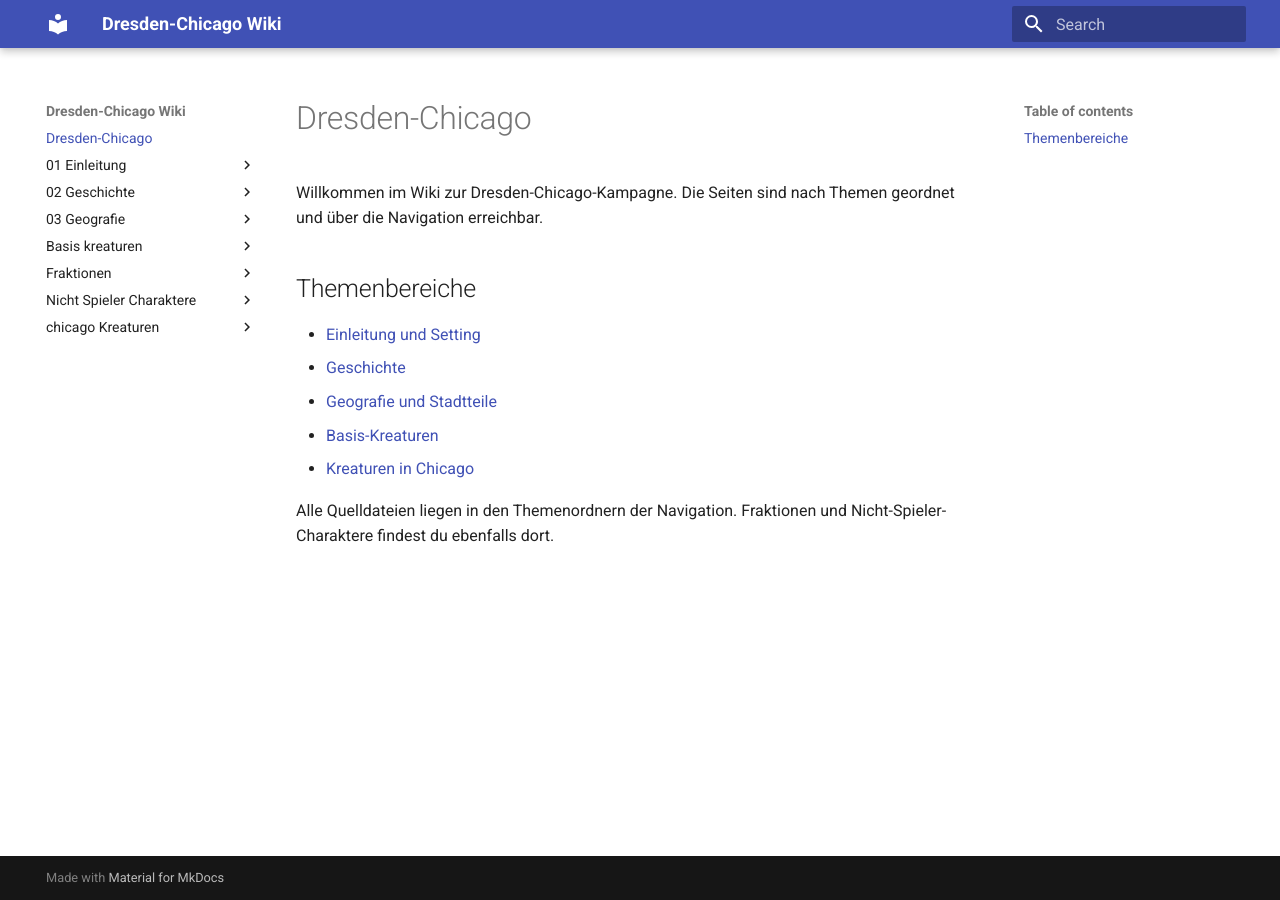
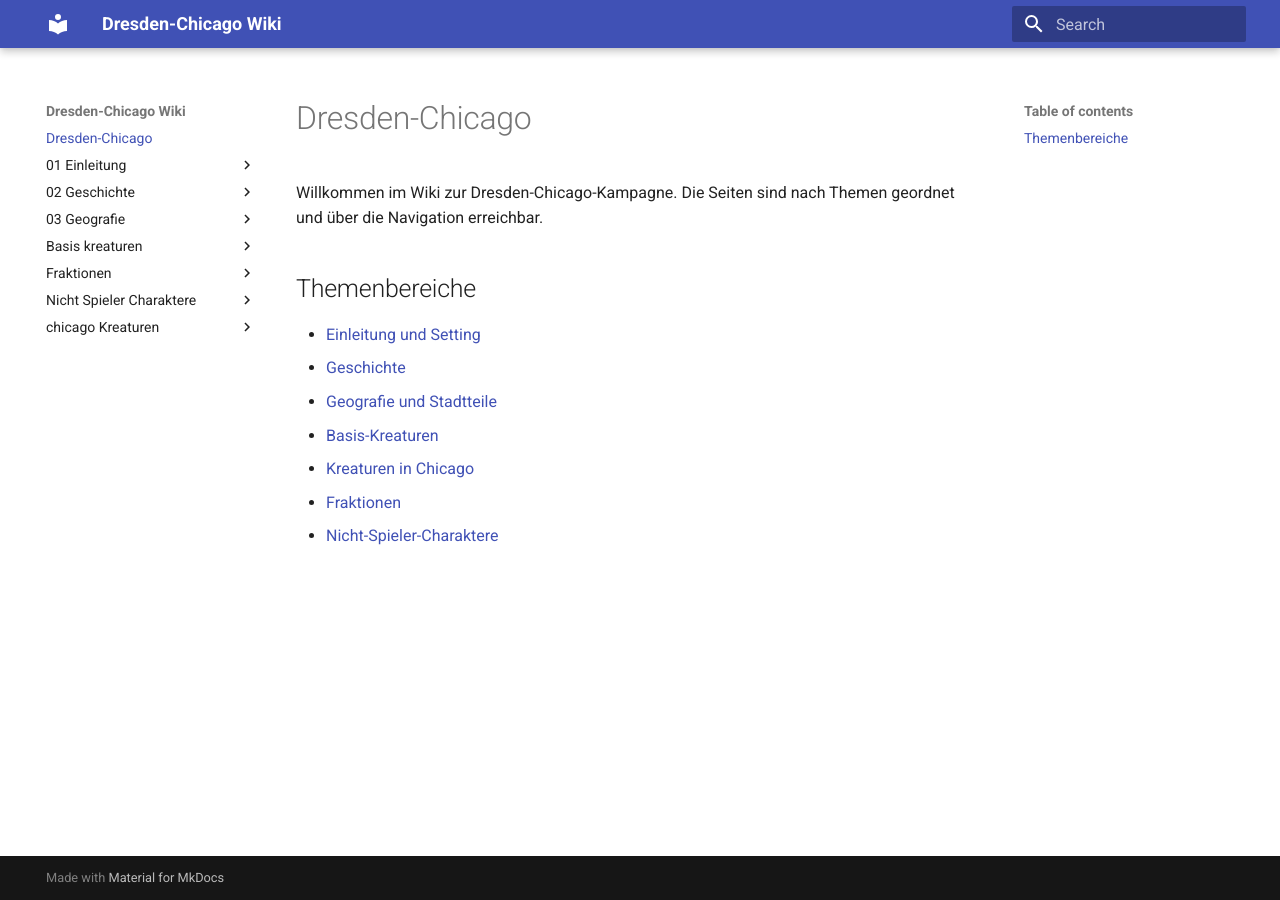
Before and after one commit to Davdcore/dresden-chicago, an MkDocs documentation site: the page built from docs/index.md, in a window 1280 px wide. Built offline with MkDocs 1.6.1 and Material for MkDocs 9.7.7, drawn with Linux system fonts in a browser that asks for light colours.

Commit message:
Save uncommitted changes

```diff
--- a/docs/index.md
+++ b/docs/index.md
@@ -5,11 +5,10 @@ geordnet und über die Navigation erreichbar.
 
 ## Themenbereiche
 
-- [Einleitung und Setting](01-Einleitung/Chicago.md)
-- [Geschichte](02-Geschichte/Chicago/blues.md)
-- [Geografie und Stadtteile](03-Geografie/Chicago-Stadtteile/README.md)
-- [Basis-Kreaturen](Basis-kreaturen/Akephali.md)
-- [Kreaturen in Chicago](chicago-Kreaturen/Fae-Übersicht.md)
-
-Alle Quelldateien liegen in den Themenordnern der Navigation. Fraktionen und
-Nicht-Spieler-Charaktere findest du ebenfalls dort.
+- [Einleitung und Setting](01-Einleitung/README.md)
+- [Geschichte](02-Geschichte/README.md)
+- [Geografie und Stadtteile](03-Geografie/README.md)
+- [Basis-Kreaturen](Basis-kreaturen/README.md)
+- [Kreaturen in Chicago](chicago-Kreaturen/README.md)
+- [Fraktionen](Fraktionen/README.md)
+- [Nicht-Spieler-Charaktere](Nicht-Spieler-Charaktere/README.md)
```
Also changed, not shown: docs/01-Einleitung/README.md (added, +3 -0 lines), docs/02-Geschichte/README.md (added, +3 -0 lines), docs/03-Geografie/README.md (added, +3 -0 lines), docs/Basis-kreaturen/README.md (added, +3 -0 lines), docs/Fraktionen/README.md (added, +3 -0 lines), docs/Nicht-Spieler-Charaktere/README.md (added, +3 -0 lines), docs/chicago-Kreaturen/README.md (added, +3 -0 lines).
